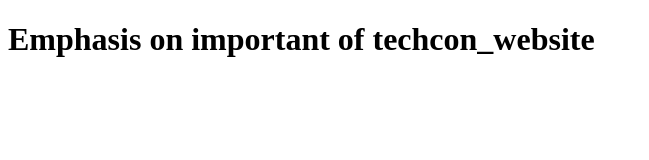
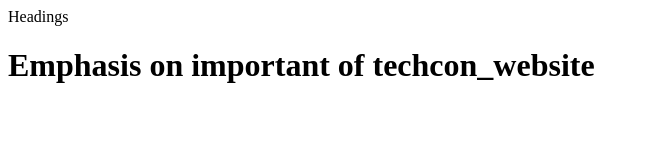
Before and after one commit to Ikechukwu04/TechCon_HTML, a plain HTML site: page techcon_website/index.html in a window 1280 px wide. Shown: the whole page, without its empty margins (0-649 px from the left). Drawn offline with Linux system fonts and the light colour scheme.

Commit message:
Update index.html

```diff
--- a/techcon_website/index.html
+++ b/techcon_website/index.html
@@ -3,7 +3,7 @@
 <head>
     <meta charset="UTF-8">
     <meta name="viewport" content="width=device-width, initial-scale=1.0">
-    <title>Headings</title>
+   <header>Headings</header>
 </head>
 <body>
     <h1>Emphasis on important of techcon_website</h1>
```
